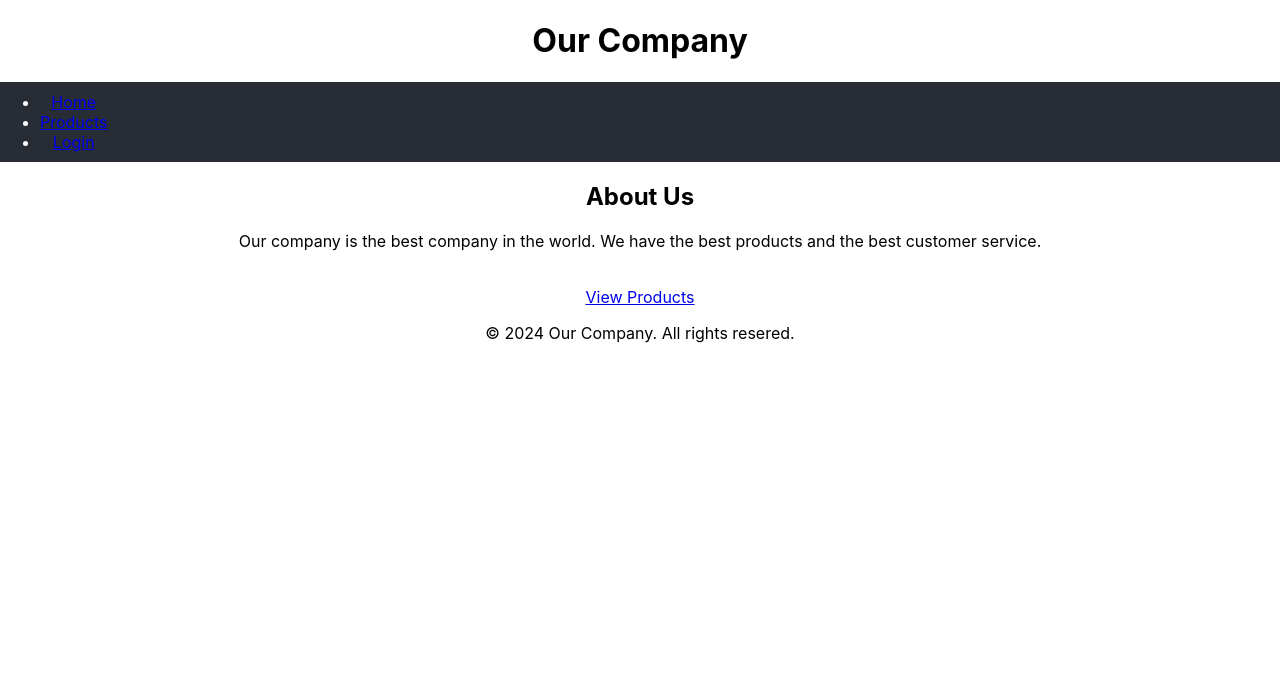
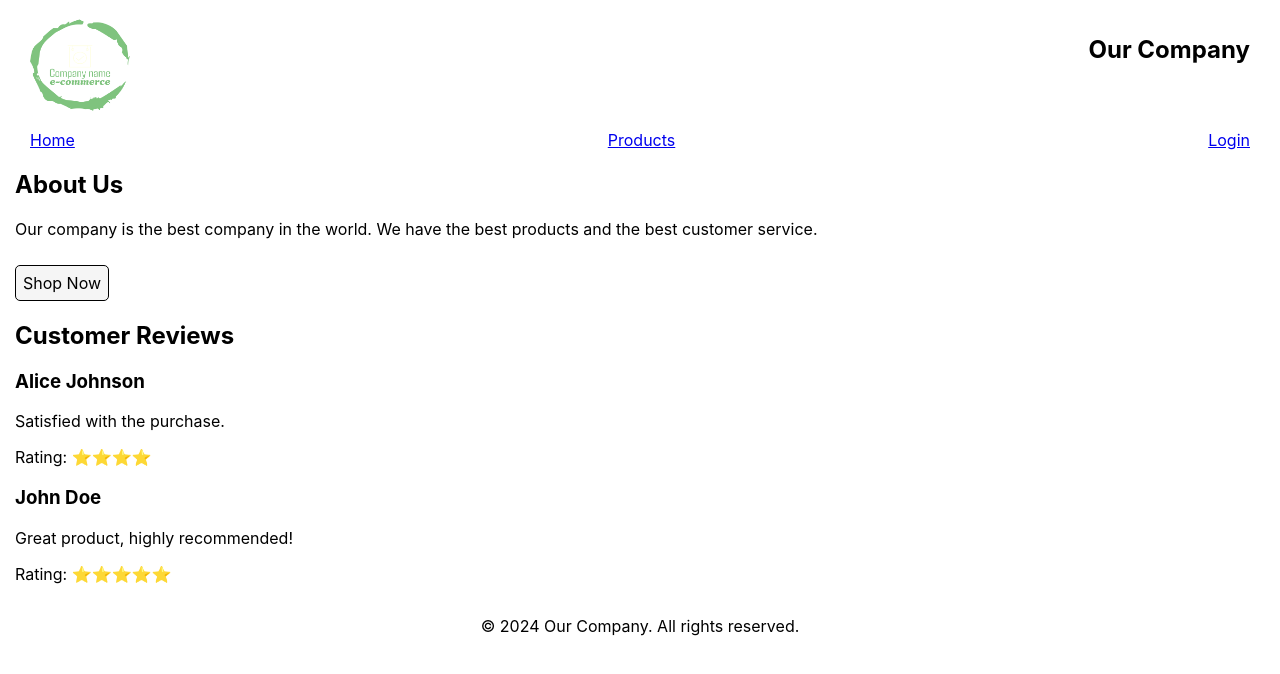
Before and after one commit to Cealrglario/Assn4-5-ENSF381, a React (Create React App) app: page / in a window 1280 px wide. Shown: the top 674 px of the page. Built offline with nearby package versions, Linux system fonts and the light colour scheme.

Commit message:
Finished reviews section and adjusted homepage styling

```diff
--- a/src/App.css
+++ b/src/App.css
@@ -1,47 +1,38 @@
 .App {
-  text-align: center;
+  margin: 15px;
 }
 
-.App-logo {
-  height: 40vmin;
-  pointer-events: none;
+.nav nav {
+  display: flex;
+  align-items: center;
+  justify-content: space-between;
+  margin: 15px;
 }
 
-@media (prefers-reduced-motion: no-preference) {
-  .App-logo {
-    animation: App-logo-spin infinite 20s linear;
-  }
+.header {
+  display: flex;
+  justify-content: space-between;
+  margin: 15px;
 }
 
-.App-header {
-  background-color: #282c34;
-  min-height: 100vh;
-  display: flex;
-  flex-direction: column;
-  align-items: center;
-  justify-content: center;
-  font-size: calc(10px + 2vmin);
-  color: white;
+.header img {
+  width: 100px;
+  height: 100px;
 }
 
-.App-link {
-  color: #61dafb;
+.about-us a {
+  display: inline-block;
+  padding: 7px;
+  border: 1px solid #000;
+  border-radius: 5px;
+  text-decoration: none;
+  color: #000;
+  background-color: whitesmoke;
+  margin-top: 10px;
 }
 
-@keyframes App-logo-spin {
-  from {
-    transform: rotate(0deg);
-  }
-  to {
-    transform: rotate(360deg);
-  }
+.footer {
+  display: flex;
+  justify-content: center;
+  margin-top: 10px;
 }
-
-.nav {
-  display: flex;
-  justify-content: space-between;
-  align-items: center;
-  background-color: #282c34;
-  height: 10vh;
-  color: white;
-}
--- a/src/App.js
+++ b/src/App.js
@@ -1,5 +1,4 @@
 import logo from './logo.svg';
-import './App.css';
 import Homepage from './component/Homepage';
 import Productpage from './component/Productpage';
 import Login from './component/Login';
--- a/src/component/Footer.js
+++ b/src/component/Footer.js
@@ -1,9 +1,10 @@
 import React from 'react';
+import '../App.css';
 
 function Footer() {
     return (
         <div className="footer">
-            <p>© 2024 Our Company. All rights resered.</p>
+            <p>© 2024 Our Company. All rights reserved.</p>
         </div>
     )
 }
--- a/src/component/Header.jsx
+++ b/src/component/Header.jsx
@@ -1,26 +1,19 @@
 import React from 'react';
-import {useNavigate} from 'react-router-dom';
+import '../App.css';
 
 
 function Header() {
     return (
             <div>
                 <div className="header">
-                    <h1>Our Company</h1>
+                    <img src="/images/logo.png" alt="company logo" />
+                    <h2>Our Company</h2>
                 </div>
                 <div className="nav">
                     <nav>
-                        <ul>
-                            <li>
-                                <a href="/"> Home </a>
-                            </li>
-                            <li>
-                                <a href="/Productpage"> Products </a>
-                            </li>
-                            <li>
-                                <a href="/Login"> Login </a>
-                            </li>
-                        </ul>
+                        <a href="/"> Home </a>
+                        <a href="/Productpage"> Products </a>
+                        <a href="/Login"> Login </a>
                     </nav>
                 </div>
             </div>
--- a/src/component/HomeMainSection.jsx
+++ b/src/component/HomeMainSection.jsx
@@ -1,17 +1,43 @@
-import React from 'react';
-import { useNavigate } from 'react-router-dom';
-// import reviews from '../data/reviews.json';
+import React, { useEffect, useState } from 'react';
+import "../App.css";
+import reviews from '../data/reviews.js';
 
 function HomeMainSection() {
+    const [selectedReviews, setSelectedReviews] = useState([]);
+
+    useEffect(() => {
+        const getRandomReviews = () => {
+            let randomIndexes = [];
+            while(randomIndexes.length < 2){
+                let r = Math.floor(Math.random() * reviews.length); // get a random index within the array of reviews
+                if(randomIndexes.indexOf(r) === -1) randomIndexes.push(r); // if the random index is not already in the array, add it
+            }
+            return randomIndexes.map(i => reviews[i]);
+        }
+
+        setSelectedReviews(getRandomReviews());
+    }, []); // only update reviews upon a page refresh
+
+    const getStars = (stars) => {
+        return '⭐'.repeat(stars); // display the star ratings as a string of star emojis rather than a number
+    }
+
     return (
         <div>
             <div className="about-us">
                 <h2>About Us</h2>
                 <p>Our company is the best company in the world. We have the best products and the best customer service.</p>
-                <br />
-                <a href="/Productpage">View Products</a>
+                <a href="/Productpage">Shop Now</a>
             </div>
-            <div className="reviews"> {/* MUST COMPLETE REVIEWS SECTION!!! */}
+            <div className="reviews">
+                <h2>Customer Reviews</h2>
+                {selectedReviews.map((review) => (
+                    <div class="review">
+                        <h3>{review.customerName}</h3>
+                        <p>{review.reviewContent}</p>
+                        <p>Rating: {getStars(review.stars)}</p>
+                    </div>
+                ))}
             </div>
         </div>
     )
```
